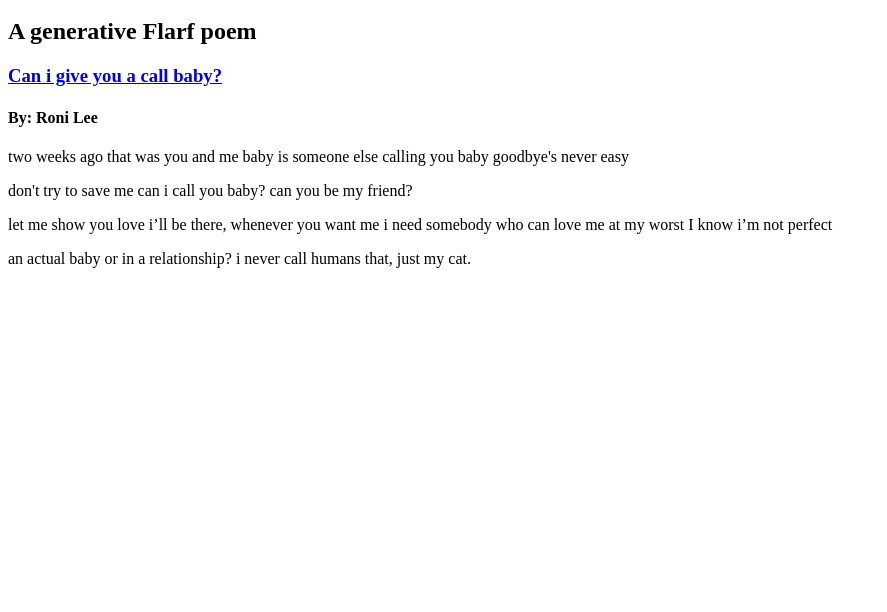
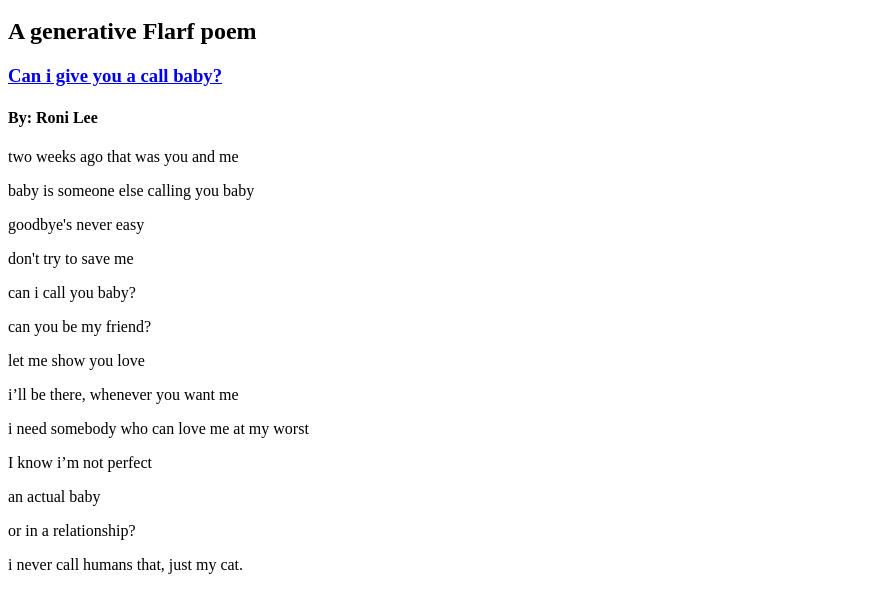
Before and after one commit to ronilee29/ronilee29.github.io, a plain HTML site: page index.html in a window 1280 px wide. Shown: the part 48-660 px from the top of the page, without its empty margins (0-887 px from the left). Drawn offline with Linux system fonts and the light colour scheme.

Commit message:
Update index.html

```diff
--- a/index.html
+++ b/index.html
@@ -1,5 +1,6 @@
 <head>
   <title>Roni Lee Project 1, A Poem</title>
+  <link rel="stylesheet" href="style.css">
 </head>
 
 <body>
@@ -9,21 +10,21 @@
   <h3><a href="https://www.quora.com/When-can-you-call-someone-baby-and-when-not">Can i give you a call baby?</a> </h3>
   <h4>By: Roni Lee</h4>
 
-  <p>two weeks ago that was you and me
-    baby is someone else calling you baby
-    goodbye's never easy</p>
+  <p>two weeks ago that was you and me</p>
+  <p>baby is someone else calling you baby</p>
+   <p> goodbye's never easy</p>
 
-<p>don't try to save me
-can i call you baby?
-  can you be my friend?</p>
+  <p>don't try to save me</p>
+  <p>can i call you baby?</p>
+  <p>can you be my friend?</p>
 
-<p>let me show you love
-i’ll be there, whenever you want me
-i need somebody who can love me at my worst
-  I know i’m not perfect</p>
+  <p>let me show you love</p>
+  <p>i’ll be there, whenever you want me</p>
+  <p>i need somebody who can love me at my worst</p>
+  <p>I know i’m not perfect</p>
 
-<p>an actual baby
-or in a relationship?
-  i never call humans that, just my cat.</p>
+  <p>an actual baby</p>
+  <p>or in a relationship?</p>
+ <p>i never call humans that, just my cat.</p>
 
 </body>
```
